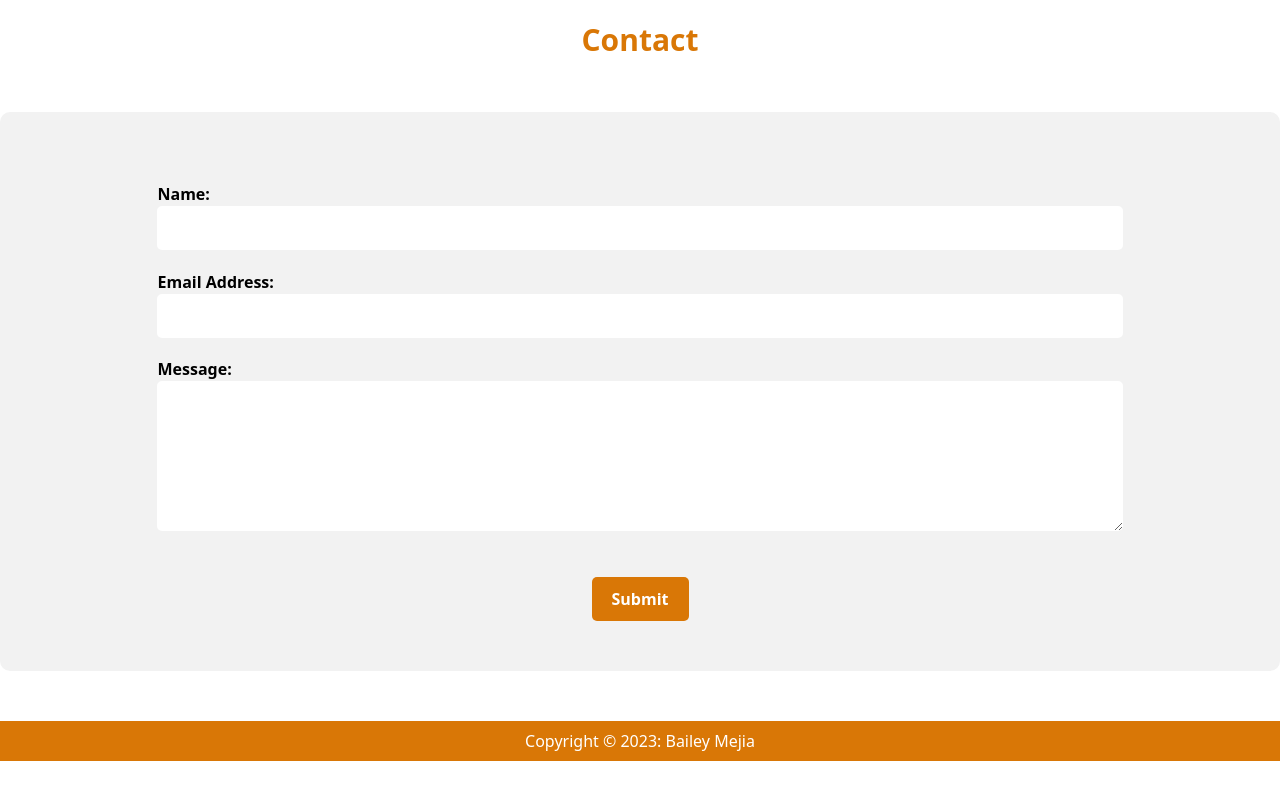
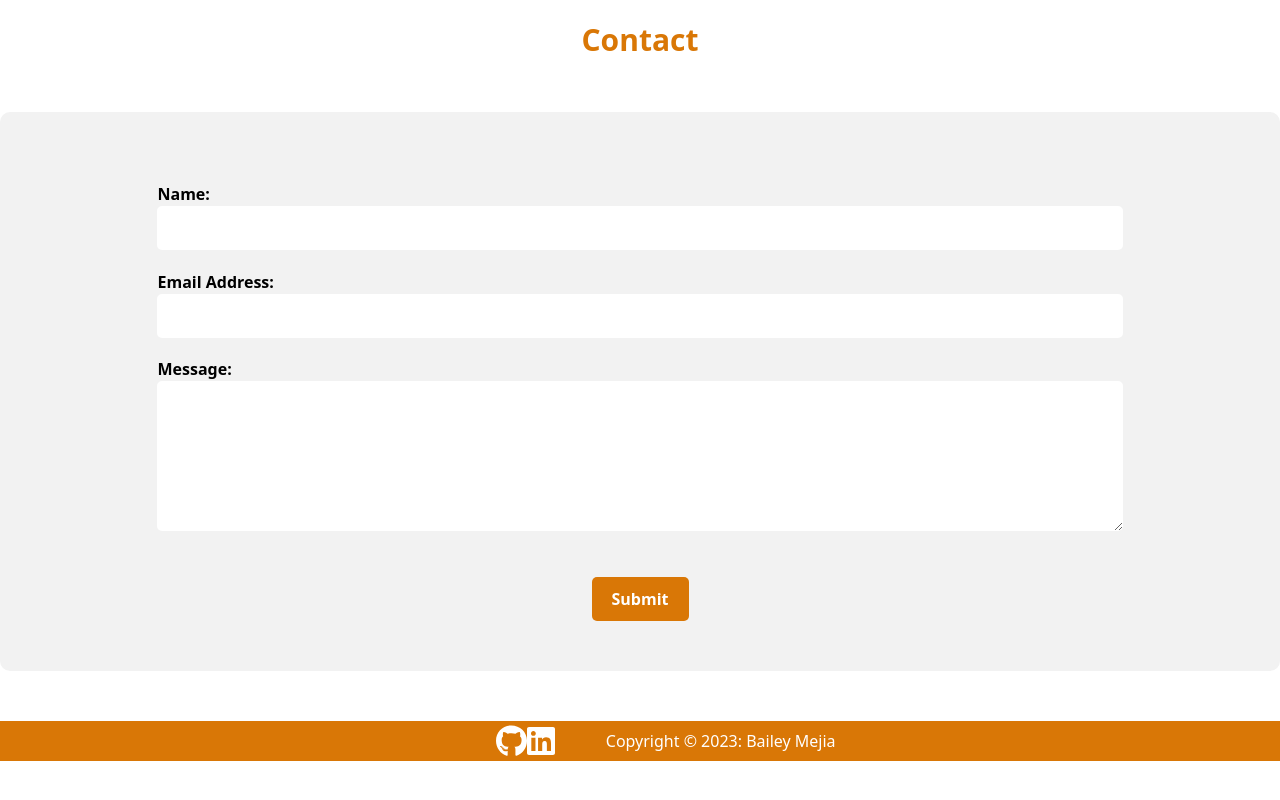
Before and after one commit to BaileyM96/React-Portfolio, a React (Create React App) app in the folder my-react-portfolio/: page / in a window 1280 px wide. Shown: the part 2473-3273 px from the top of the page. Before the commit the page ends 3234 px from the top, so only its background shows below. Built offline with nearby package versions, Linux system fonts and the light colour scheme.

Commit message:
Added social icons for my github and linkedin.

```diff
--- a/my-react-portfolio/package.json
+++ b/my-react-portfolio/package.json
@@ -5,6 +5,7 @@
   "homepage": "https://BaileyM96.github.io/React-Portfolio",
   "dependencies": {
     "@fortawesome/fontawesome-svg-core": "^6.3.0",
+    "@fortawesome/free-brands-svg-icons": "^6.3.0",
     "@fortawesome/free-solid-svg-icons": "^6.3.0",
     "@fortawesome/react-fontawesome": "^0.2.0",
     "@headlessui/react": "^1.7.10",
--- a/my-react-portfolio/src/components/footer.js
+++ b/my-react-portfolio/src/components/footer.js
@@ -1,6 +1,7 @@
 import React from 'react';
 import styled from 'styled-components';
 import { FontAwesomeIcon } from '@fortawesome/react-fontawesome';
+import { faGithub, faLinkedin } from "@fortawesome/free-brands-svg-icons";
 
 
 const FooterContainer = styled.footer`
@@ -16,11 +17,25 @@ const FooterText = styled.p`
 margin: 0;
 `;
 
+const FontContainer = styled.div`
+display: flex;
+justify-content: start;
+padding: 4%;
+`;
+
+
 const Footer = () => {
     return (
         <FooterContainer>
+            <FontContainer>
+                <a href='https://github.com/BaileyM96'>
+                    <FontAwesomeIcon  icon={faGithub} size="2xl" />
+                </a>
+                <a href='https://www.linkedin.com/in/bailey-mejia-30b055222/'>
+                    <FontAwesomeIcon  icon={faLinkedin} size="2xl" />
+                </a>
+            </FontContainer>
             <FooterText>
-            <FontAwesomeIcon icon="fa-brands fa-github" />
                 Copyright &copy; 2023: Bailey Mejia
             </FooterText>
         </FooterContainer>
```
Also changed, not shown: 1 other file (tests, documents, lock files or other folders).
